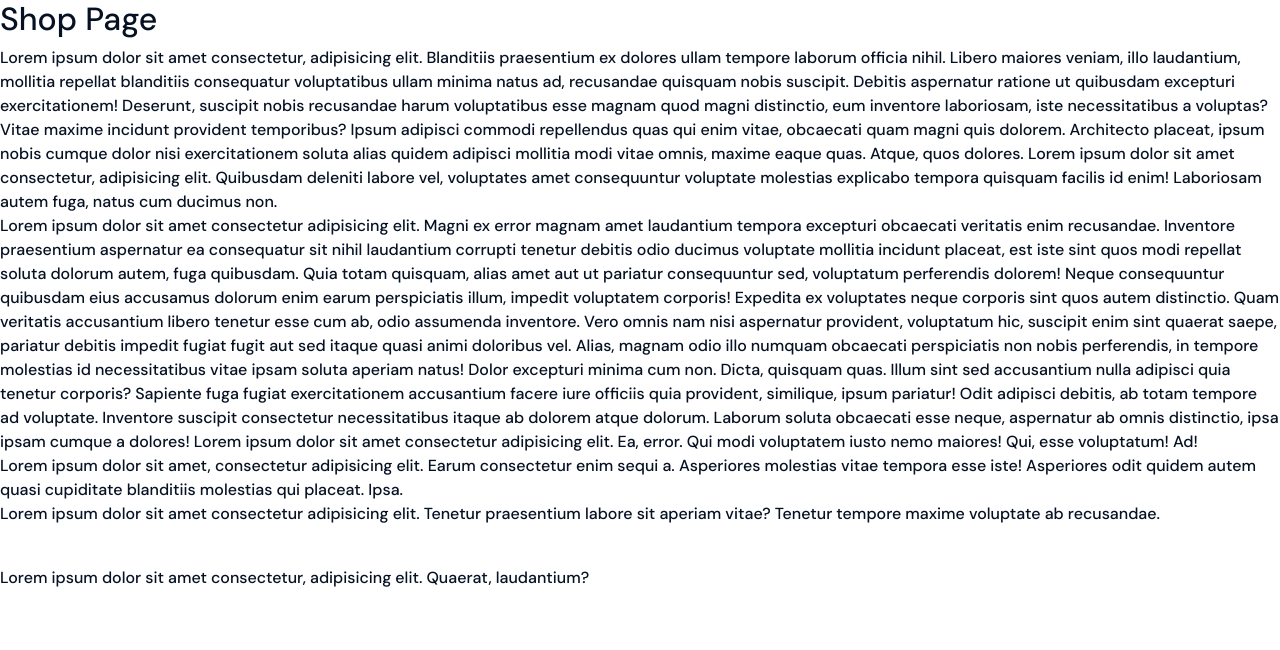
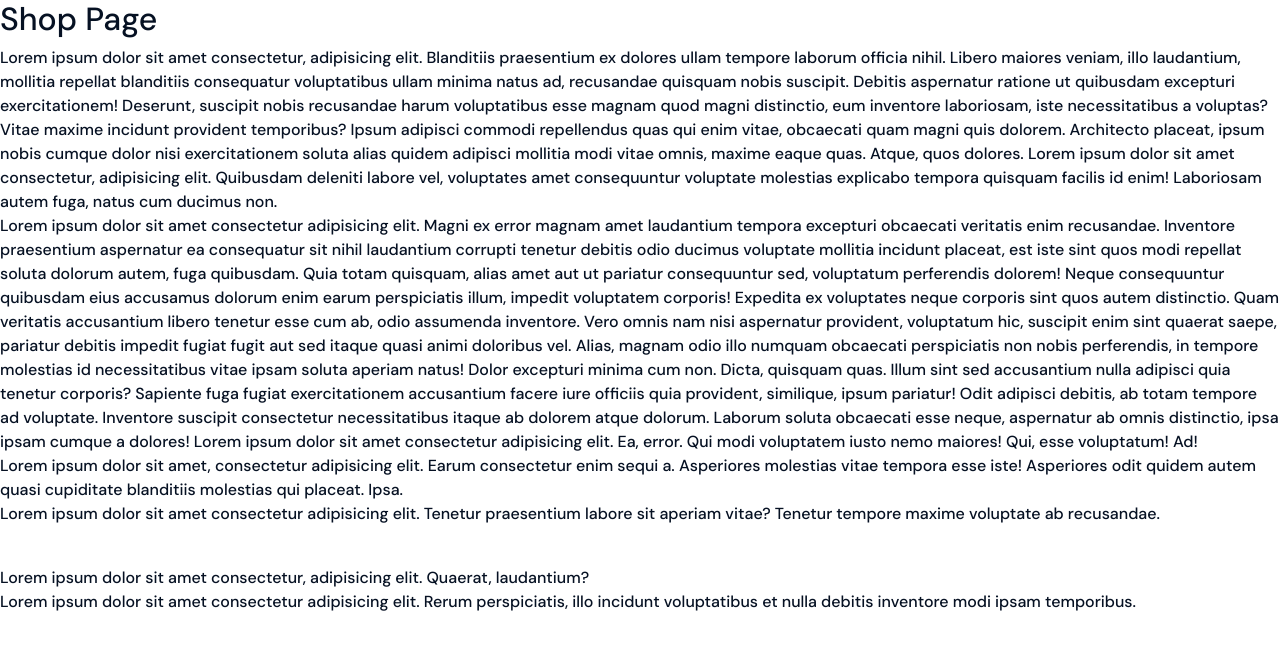
Before and after one commit to devkhalid874/react-laravel-ecommerce, a React app in the folder frontend/: page /shop in a window 1280 px wide. Shown: the top 650 px of the page. Built offline with nearby package versions, Linux system fonts and the light colour scheme; the HTML template or start-up script is replaced by a standard one.

Commit message:
changes made in shop page

```diff
--- a/frontend/src/components/Shop.jsx
+++ b/frontend/src/components/Shop.jsx
@@ -17,6 +17,8 @@ export const Shop = () => {
       </p>
       <br />
       Lorem ipsum dolor sit amet consectetur, adipisicing elit. Quaerat, laudantium?
+      <br />
+      Lorem ipsum dolor sit amet consectetur adipisicing elit. Rerum perspiciatis, illo incidunt voluptatibus et nulla debitis inventore modi ipsam temporibus.
     </div>
   )
 }
```
